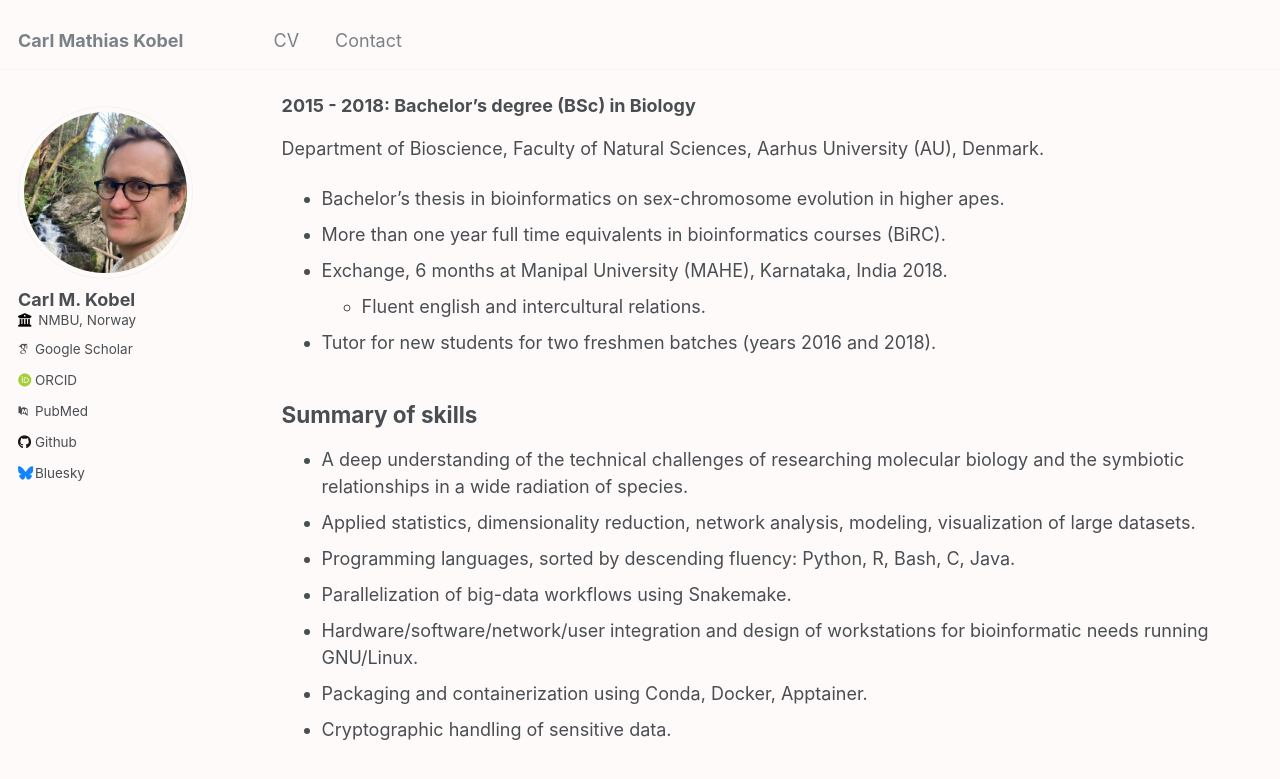
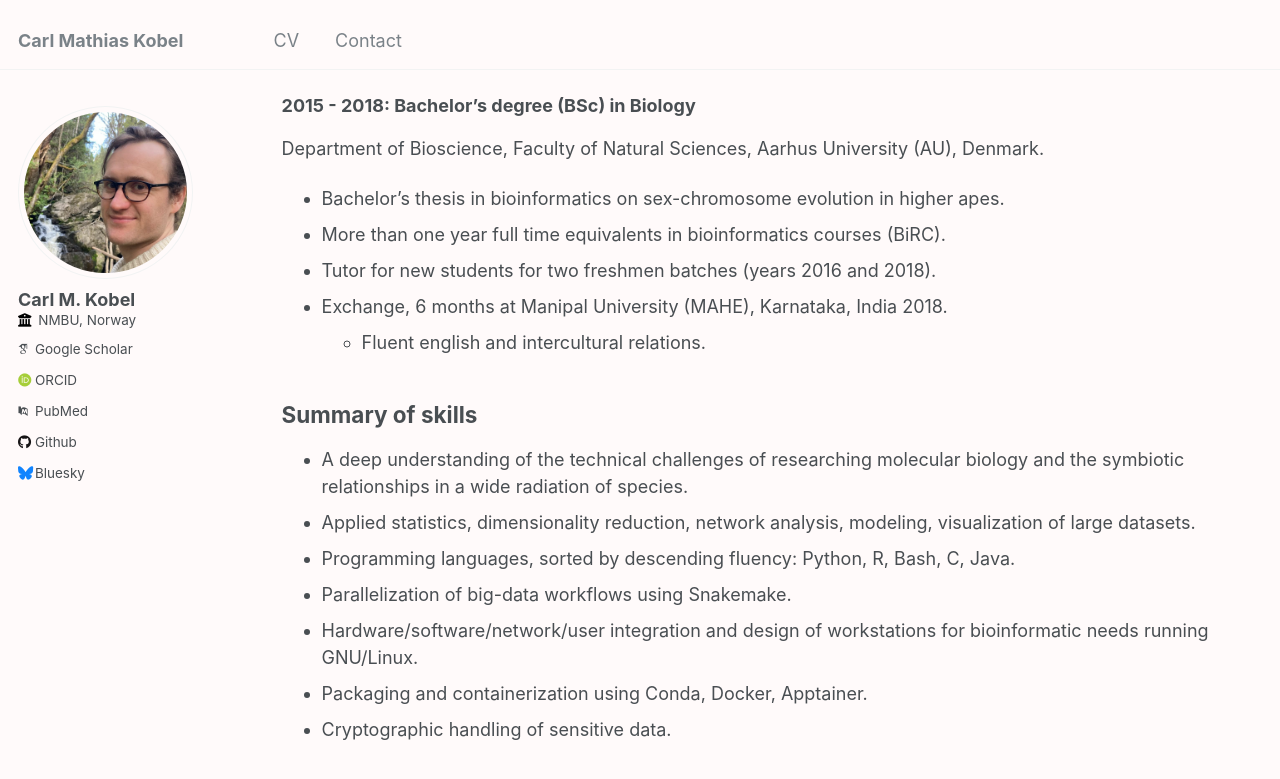
Before and after one commit to cmkobel/cmkobel.github.io, a Jekyll site: the page built from _pages/cv.md, in a window 1280 px wide and 900 px high, scrolled down 2253 px. Shown: the top 779 px of the window. Built offline with Jekyll 4.4.1, drawn with Linux system fonts in a browser that asks for light colours; some web fonts are replaced.

Commit message:
Update cv.md

```diff
--- a/_pages/cv.md
+++ b/_pages/cv.md
@@ -84,9 +84,9 @@ Department of Bioscience, Faculty of Natural Sciences, Aarhus University (AU), D
 
   - Bachelor's thesis in bioinformatics on sex-chromosome evolution in higher apes.
   - More than one year full time equivalents in bioinformatics courses (BiRC).
+  - Tutor for new students for two freshmen batches (years 2016 and 2018).
   - Exchange, 6 months at Manipal University (MAHE), Karnataka, India 2018.
     - Fluent english and intercultural relations.
-  - Tutor for new students for two freshmen batches (years 2016 and 2018).
 
 
 ## Summary of skills
```
